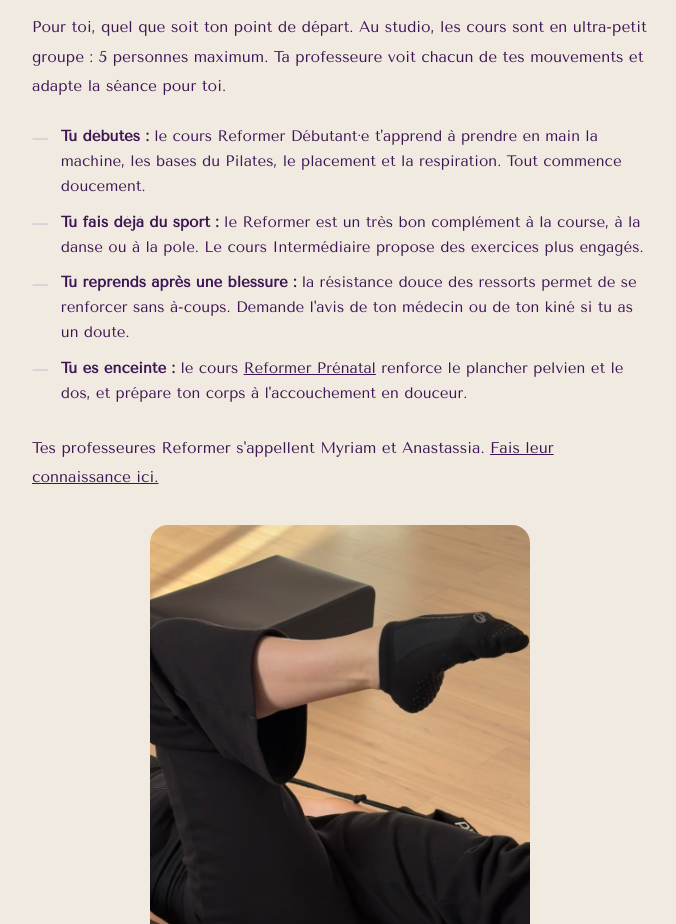
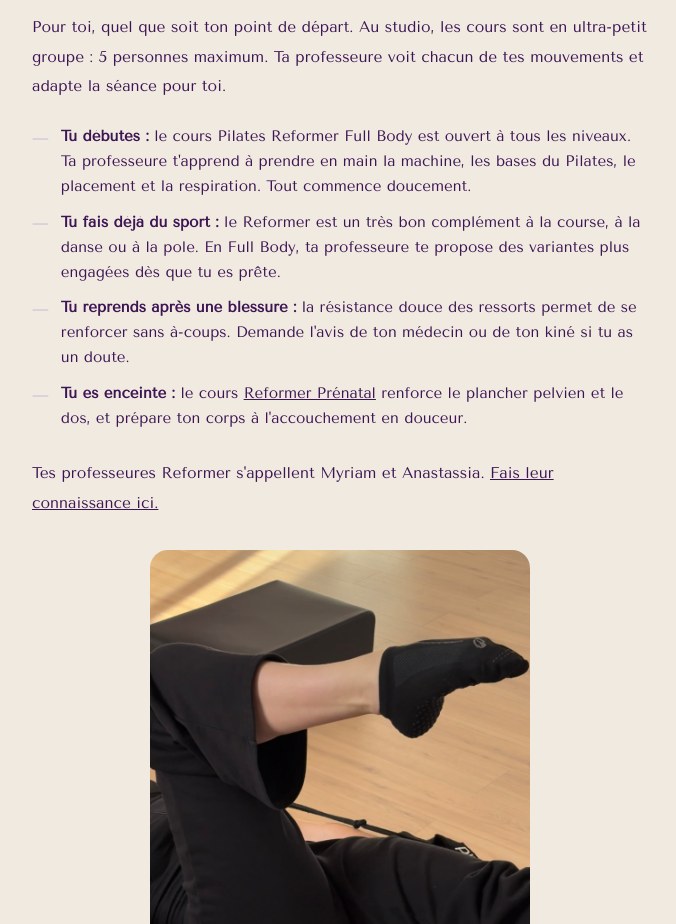
Before and after one commit to Yelyana/Yelyintheair, a plain HTML site: page blog/pilates-reformer-chennevieres-sur-marne-premier-cours.html in a window 1280 px wide. Shown: the part 2464-3388 px from the top of the page, without its empty margins (300-976 px from the left). Drawn offline with nearby package versions, Linux system fonts and the light colour scheme.

Commit message:
Deploy v467

```diff
--- a/blog/pilates-reformer-chennevieres-sur-marne-premier-cours.html
+++ b/blog/pilates-reformer-chennevieres-sur-marne-premier-cours.html
@@ -4,9 +4,9 @@
 <meta charset="UTF-8">
 <meta name="viewport" content="width=device-width, initial-scale=1.0">
 <title>Pilates Reformer à Chennevières-sur-Marne : ton premier cours | Yely in the Air</title>
-<meta name="description" content="Machine Reformer, groupes de 5 max, cours débutant, intermédiaire et prénatal à Chennevières-sur-Marne (94). Cours découverte à 18 €.">
+<meta name="description" content="Machine Reformer, groupes de 5 max, cours Full Body tous niveaux et prénatal à Chennevières-sur-Marne (94). Cours découverte à 18 €.">
 <meta property="og:title" content="Pilates Reformer à Chennevières-sur-Marne : ton premier cours | Yely in the Air">
-<meta property="og:description" content="Machine Reformer, groupes de 5 max, cours débutant, intermédiaire et prénatal à Chennevières-sur-Marne (94). Cours découverte à 18 €.">
+<meta property="og:description" content="Machine Reformer, groupes de 5 max, cours Full Body tous niveaux et prénatal à Chennevières-sur-Marne (94). Cours découverte à 18 €.">
 <meta property="og:image" content="https://yelyintheair.com/blog/photos/salle-reformers.jpg">
 <meta property="og:url" content="https://yelyintheair.com/blog/pilates-reformer-chennevieres-sur-marne-premier-cours">
 <meta property="og:type" content="article">
@@ -182,8 +182,8 @@
   <p>Pour toi, quel que soit ton point de départ. Au studio, les cours sont en ultra-petit groupe : 5 personnes maximum. Ta professeure voit chacun de tes mouvements et adapte la séance pour toi.</p>
 
   <ul class="checklist">
-    <li><span><strong>Tu débutes :</strong> le cours Reformer Débutant·e t'apprend à prendre en main la machine, les bases du Pilates, le placement et la respiration. Tout commence doucement.</span></li>
-    <li><span><strong>Tu fais déjà du sport :</strong> le Reformer est un très bon complément à la course, à la danse ou à la pole. Le cours Intermédiaire propose des exercices plus engagés.</span></li>
+    <li><span><strong>Tu débutes :</strong> le cours Pilates Reformer Full Body est ouvert à tous les niveaux. Ta professeure t'apprend à prendre en main la machine, les bases du Pilates, le placement et la respiration. Tout commence doucement.</span></li>
+    <li><span><strong>Tu fais déjà du sport :</strong> le Reformer est un très bon complément à la course, à la danse ou à la pole. En Full Body, ta professeure te propose des variantes plus engagées dès que tu es prête.</span></li>
     <li><span><strong>Tu reprends après une blessure :</strong> la résistance douce des ressorts permet de se renforcer sans à-coups. Demande l'avis de ton médecin ou de ton kiné si tu as un doute.</span></li>
     <li><span><strong>Tu es enceinte :</strong> le cours <a href="../pilates-prenatal.html" style="color:var(--violet)">Reformer Prénatal</a> renforce le plancher pelvien et le dos, et prépare ton corps à l'accouchement en douceur.</span></li>
   </ul>
```
